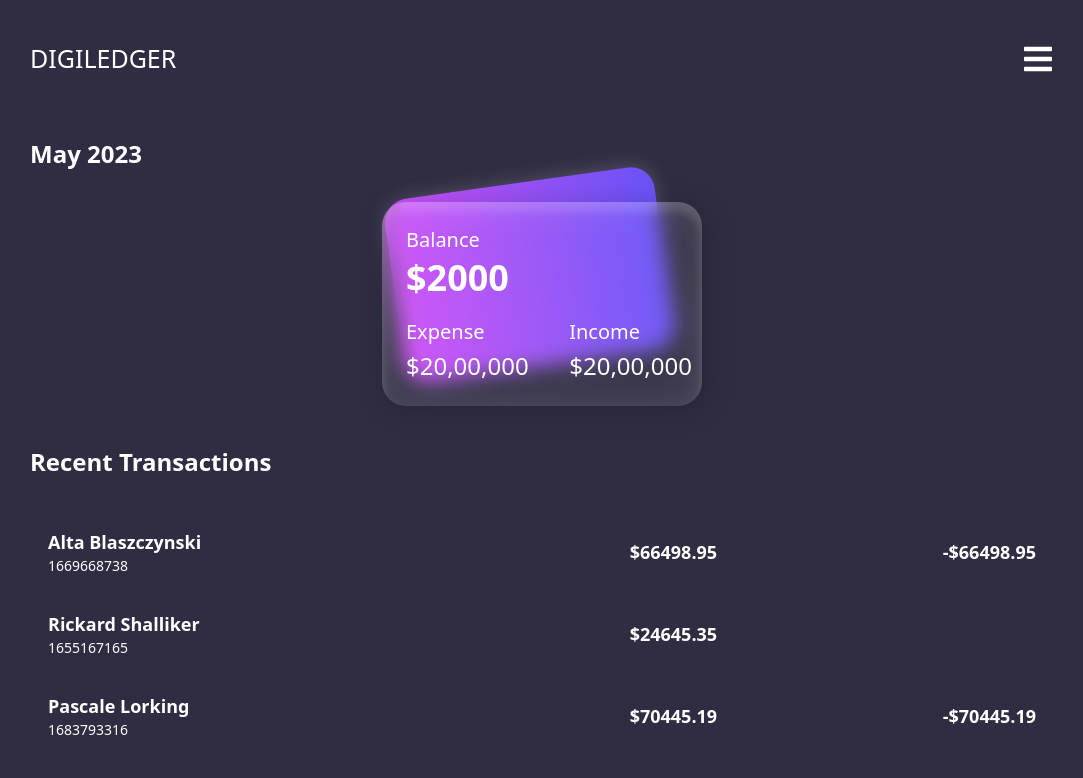
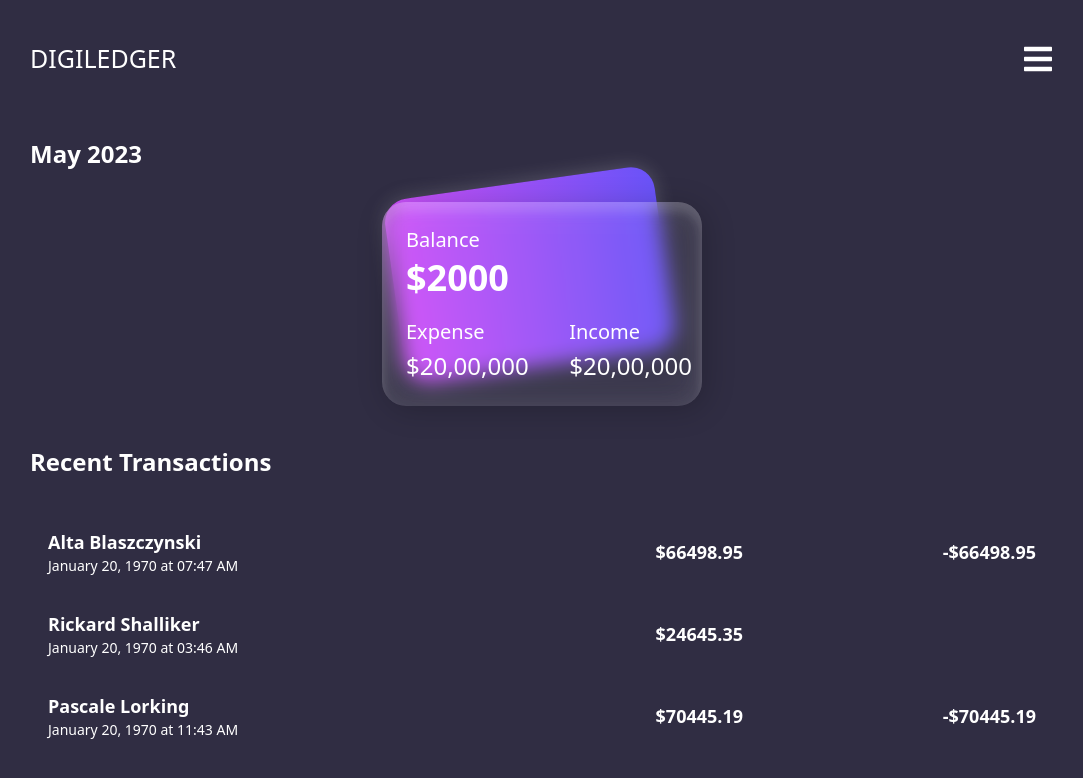
Before and after one commit to AnshumanMahato/Digiledger-Frontend, a React (Create React App) app: page / in a window 1280 px wide. Shown: the top 778 px of the page, without its empty margins (98-1181 px from the left). Built offline with nearby package versions, Linux system fonts and the light colour scheme.

Commit message:
table working

```diff
--- a/src/App.jsx
+++ b/src/App.jsx
@@ -35,11 +35,20 @@ function App() {
     {
       label: "Transaction detail",
       render: (transaction) => {
-        const date = new Date(transaction.date);
+        const date = new Date(transaction.date * 1);
         return (
           <div className=" whitespace-nowrap">
             <p className="text-lg font-bold">{transaction.party}</p>
-            <p className="text-sm text-gray-500">{`${transaction.date}`}</p>
+            <p className="text-sm text-gray-500">{`${new Intl.DateTimeFormat(
+              "en-US",
+              {
+                year: "numeric",
+                month: "long",
+                day: "numeric",
+                hour: "2-digit",
+                minute: "2-digit",
+              }
+            ).format(date)}`}</p>
           </div>
         );
       },
```
